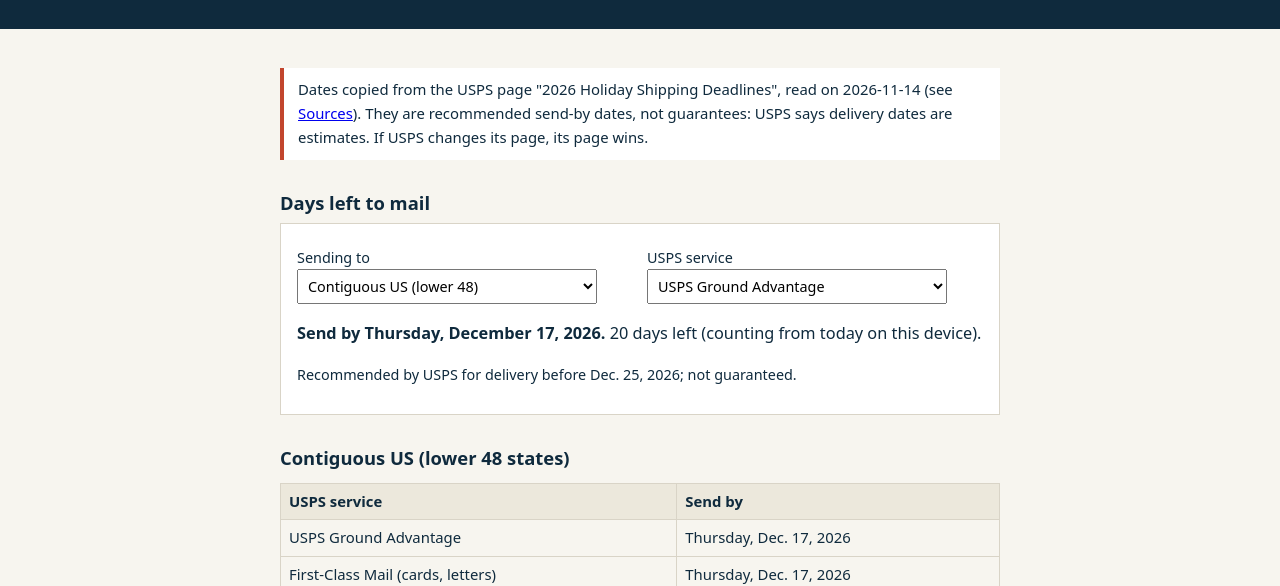
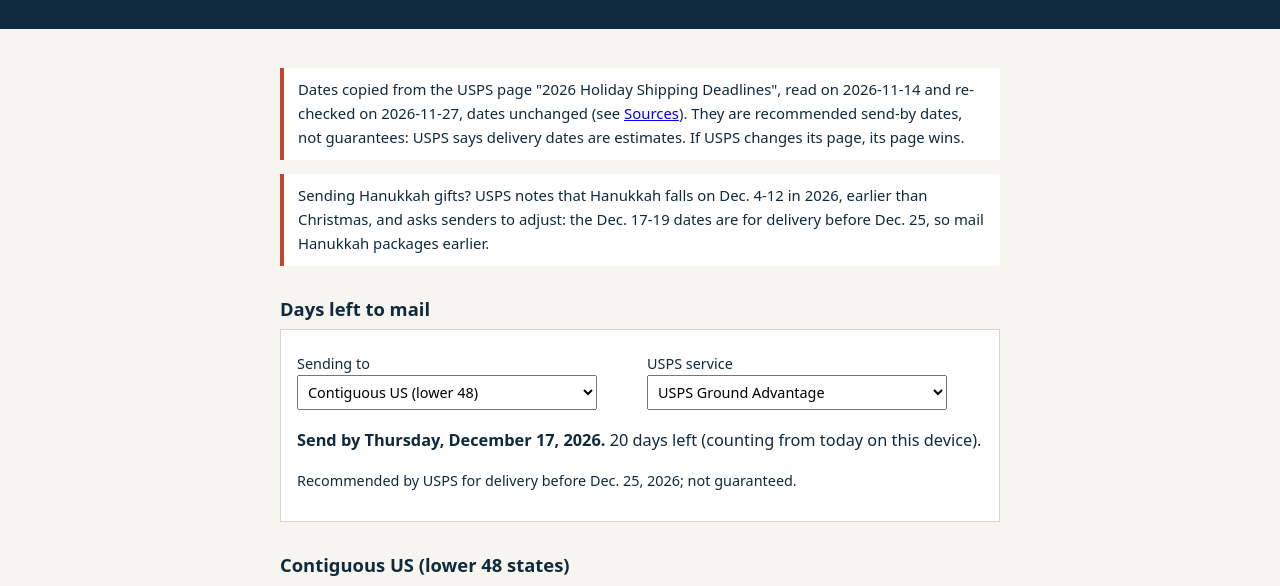
Before and after one commit to lumen-ledger/lumen-ledger.github.io, a plain HTML site: page holiday-shipping-deadlines-2026/index.html in a window 1280 px wide. Shown: the part 196-782 px from the top of the page. Drawn offline with Linux system fonts and the light colour scheme.

Commit message:
Shipping deadlines: USPS re-checked 2026-11-27, Hanukkah note

```diff
--- a/holiday-shipping-deadlines-2026/index.html
+++ b/holiday-shipping-deadlines-2026/index.html
@@ -47,7 +47,8 @@ footer{padding:20px;font-size:.82rem;color:#5b6770}
   <p>For delivery before <b>Friday, December 25, 2026</b> within the contiguous US, USPS recommends sending by <b>Dec. 17</b> (Ground Advantage, First-Class Mail), <b>Dec. 18</b> (Priority Mail) or <b>Dec. 19</b> (Priority Mail Express). Pick a destination and service below to see how many days you have left.</p>
 </div></header>
 <main class="wrap">
-<p class="note">Dates copied from the USPS page "2026 Holiday Shipping Deadlines", read on 2026-11-14 (see <a href="#sources">Sources</a>). They are recommended send-by dates, not guarantees: USPS says delivery dates are estimates. If USPS changes its page, its page wins.</p>
+<p class="note">Dates copied from the USPS page "2026 Holiday Shipping Deadlines", read on 2026-11-14 and re-checked on 2026-11-27, dates unchanged (see <a href="#sources">Sources</a>). They are recommended send-by dates, not guarantees: USPS says delivery dates are estimates. If USPS changes its page, its page wins.</p>
+<p class="note">Sending Hanukkah gifts? USPS notes that Hanukkah falls on Dec. 4-12 in 2026, earlier than Christmas, and asks senders to adjust: the Dec. 17-19 dates are for delivery before Dec. 25, so mail Hanukkah packages earlier.</p>
 
 <h2 id="days-left">Days left to mail</h2>
 <div class="box">
@@ -127,7 +128,7 @@ footer{padding:20px;font-size:.82rem;color:#5b6770}
 
 <h2 id="sources">Sources</h2>
 <ul>
-<li>USPS, "2026 Holiday Shipping Deadlines", https://www.usps.com/holiday/holiday-shipping-dates.htm (read 2026-11-14), including its footnotes on estimated delivery, offshore Ground Advantage and military Express.</li>
+<li>USPS, "2026 Holiday Shipping Deadlines", https://www.usps.com/holiday/holiday-shipping-dates.htm (read 2026-11-14, re-checked 2026-11-27), including its footnotes on estimated delivery, offshore Ground Advantage and military Express.</li>
 <li>Royal Mail (International Distribution Services press centre), "Royal Mail announces last recommended posting dates for Christmas", 27 October 2026, https://www.internationaldistributionservices.com/en/press-centre/press-releases/royal-mail/royal-mail-announces-last-recommended-posting-dates-for-christmas/ (read 2026-11-27).</li>
 </ul>
 <!--related-holiday--><p class="related"><strong>More holiday tools:</strong> <a href="../thanksgiving-dinner-timeline/">Thanksgiving dinner timeline</a> · <a href="../thanksgiving-turkey-planner/">Turkey thaw &amp; roast planner</a> · <a href="../christmas-dinner-timeline/">Christmas dinner timeline</a> · <a href="../holiday-budget-planner/">Holiday budget planner</a> · <a href="../secret-santa-generator/">Secret Santa generator</a> · <a href="../white-elephant-gift-exchange/">White Elephant gift exchange</a> · <a href="../cookie-exchange-calculator/">Cookie exchange calculator</a> · <a href="../gift-card-expiration-rules/">Gift card expiration rules</a> · <a href="../christmas-lights-cost/">Christmas lights cost</a> · <a href="../uk-gift-return-deadlines/">UK gift return deadlines</a></p>
```
